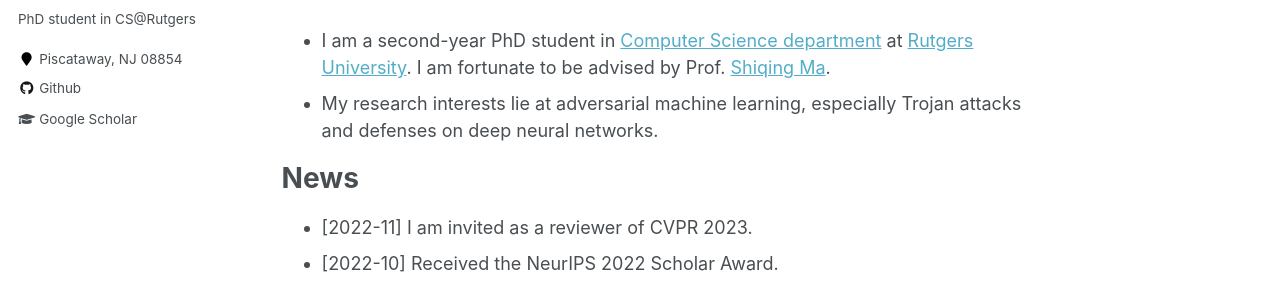
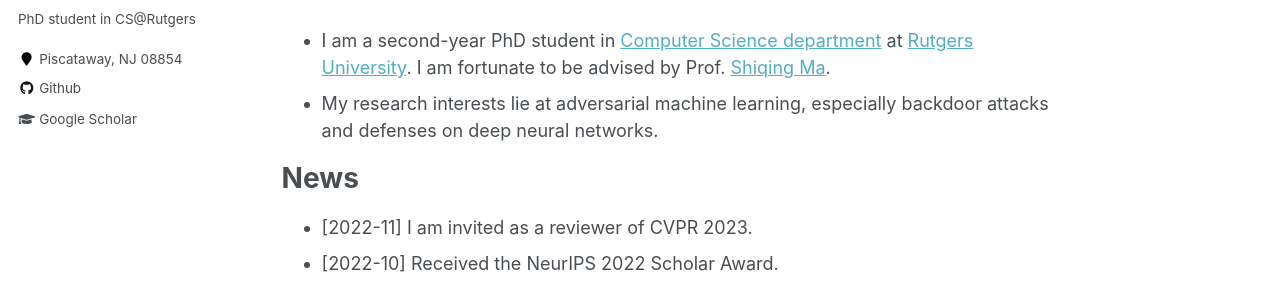
Before and after one commit to ZhentingWang/zhentingwang.github.io, a Jekyll site: the page built from _pages/about.md, in a window 1280 px wide. Shown: the part 151-437 px from the top of the page. Built offline with Jekyll 4.4.1, drawn with Linux system fonts in a browser that asks for light colours.

Commit message:
Update about.md

```diff
--- a/_pages/about.md
+++ b/_pages/about.md
@@ -9,7 +9,7 @@ redirect_from:
 ---
 
 * I am a second-year PhD student in [Computer Science department](https://www.cs.rutgers.edu/) at [Rutgers University](https://www.rutgers.edu/). I am fortunate to be advised by Prof. [Shiqing Ma](https://www.cs.rutgers.edu/~sm2283/).
-* My research interests lie at adversarial machine learning, especially Trojan attacks and defenses on deep neural networks.
+* My research interests lie at adversarial machine learning, especially backdoor attacks and defenses on deep neural networks.
 
 News
 ======
```
